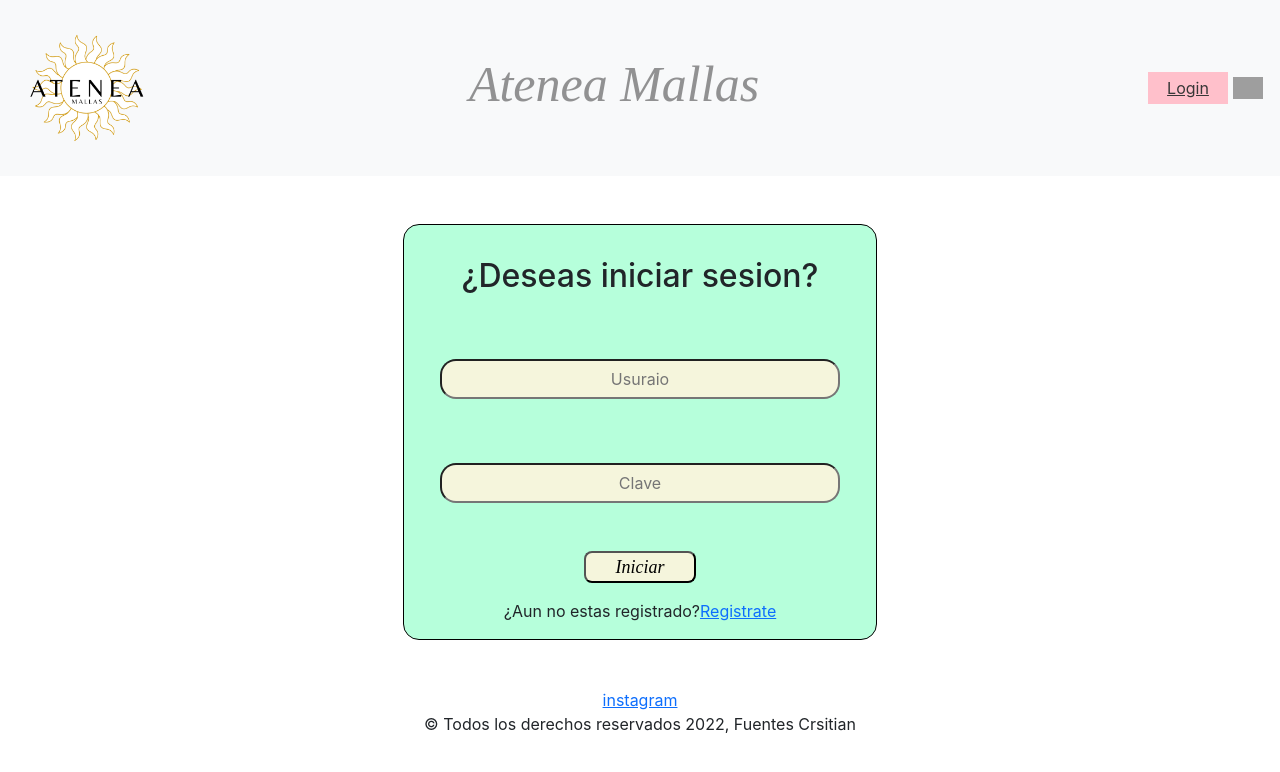
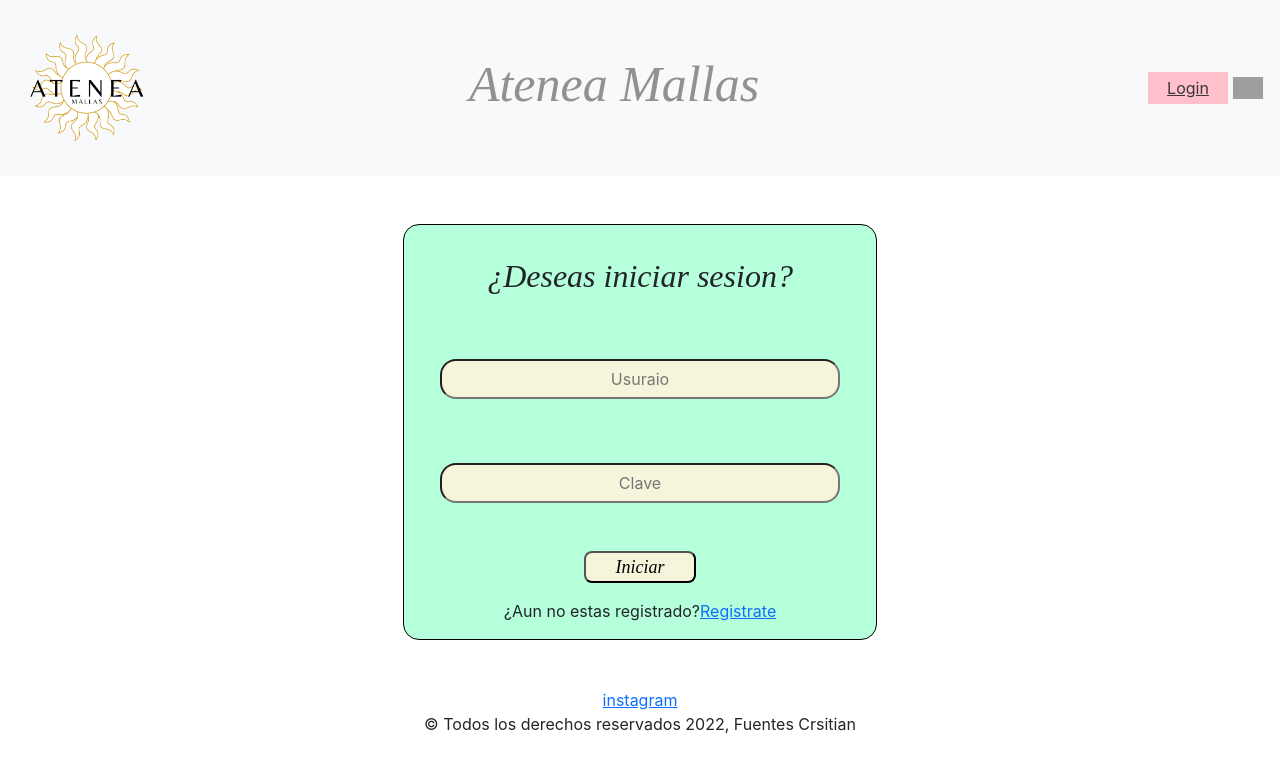
Before and after one commit to ltherisod/pro-atenea-mallas, a React (Create React App) app: page /login in a window 1280 px wide. Shown: the top 772 px of the page. Built offline with nearby package versions, Linux system fonts and the light colour scheme; grey boxes are pictures that could not be loaded.

Commit message:
detail container

```diff
--- a/src/App.css
+++ b/src/App.css
@@ -108,6 +108,8 @@
 
 .tituloForm{
   margin: 2rem;
+  font-family: 'Times New Roman', Times, serif;
+  font-style: italic;
 }
 
 .cajaInput1{
--- a/src/App.js
+++ b/src/App.js
@@ -7,6 +7,7 @@ import Error404 from './componentes/404/Error404';
 import Carrito from './componentes/Carrito/Carrito';
 import ItemListContainer from './componentes/ItemListContainer/ItemListContainer';
 import { BrowserRouter as Router,Routes,  Route, } from 'react-router-dom'
+import ItemDetailContainer from './componentes/ItemDetailCiontainer/ItemDetailContainer';
 
 
 function App() {
@@ -22,6 +23,8 @@ function App() {
                           <Route path='/login' element = {<Login/>} />
                           <Route path='/Carrito' element = {<Carrito/>} />
                           <Route path='*' element = {<Error404/>} />
+                          <Route path='/' element = {<ItemDetailContainer/>} />
+
 
                     </Routes>
         </Router>
--- a/src/componentes/Carrito/Carrito.jsx
+++ b/src/componentes/Carrito/Carrito.jsx
@@ -1,6 +1,9 @@
 import React from 'react'
 
 const Carrito = (props) => {
+
+  const carrito = [];
+  console.log(carrito);
   return (
     <h1>Carrito</h1>
   )
--- /dev/null
+++ b/src/componentes/ItemDetailCiontainer/ItemDetailContainer.jsx
@@ -0,0 +1,9 @@
+import React from 'react'
+
+const ItemDetailContainer = () => {
+  return (
+    <h1>ItemDetailContainer</h1>
+  )
+}
+
+export default ItemDetailContainer
--- a/src/componentes/Navbar/Navbar.js
+++ b/src/componentes/Navbar/Navbar.js
@@ -1,6 +1,8 @@
 import React from 'react'
+import { NavLink } from 'react-router-dom'
 
 const Navbar = (props) => {
+
   return (
     <div>
       <nav className="navbar navbar-expand-lg navbar-light bg-light">
@@ -8,7 +10,7 @@ const Navbar = (props) => {
 
               <div className='cajaLogo'>
 
-              <a className="navbar-brand logo" href=""><img src='../img/logo.png' style={{width: "150px"}}/></a>
+              <a className="navbar-brand logo" href="../"><img src='../img/logo.png' style={{width: "150px"}}/></a>
 
                      <div className='cajaTexto'>
                        <h1 className='texto'>Atenea Mallas</h1>
@@ -34,14 +36,14 @@ const Navbar = (props) => {
                        <a className="nav-link disabled" href="#" tabindex="-1" aria-disabled="true"></a>
                       </li>
                    </ul>
-                   <form className="d-flex">
+                    <form className="d-flex">
 
                       <button type='submit' style={{width: "80px", border: "2rem", background: "pink"}}> <a href="" style={{color: "#373737"}}>Login</a></button>
 
                        <div>
                              <a href=""><img className='imgCarrito' src="https://e7.pngegg.com/pngimages/603/776/png-clipart-shopping-cart-shopping-cart.png" alt="" style={{width: "40px"}} /></a>
                        </div>
-                   </form>
+                    </form>
 
                  </div>
             </div>
```
